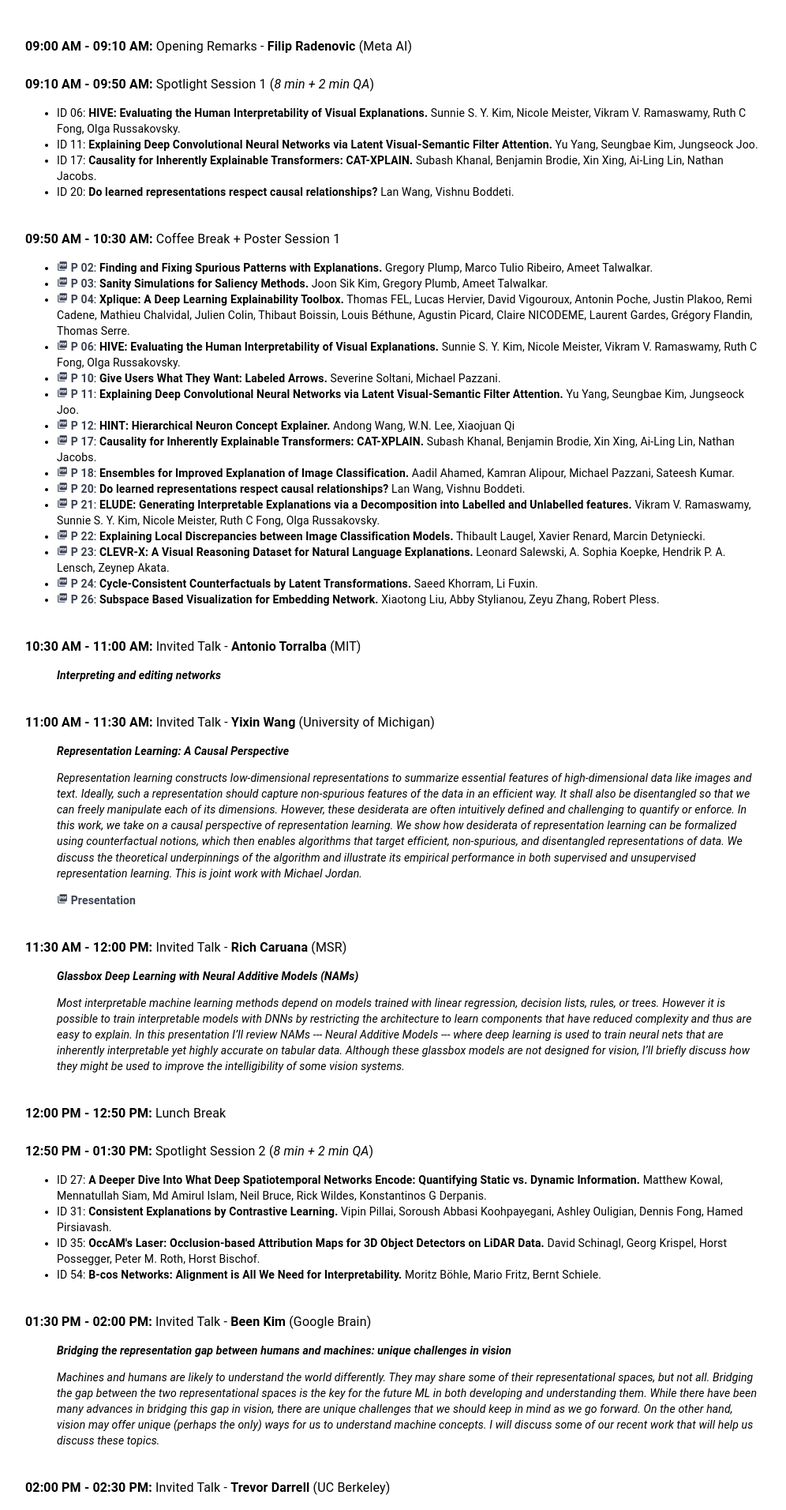
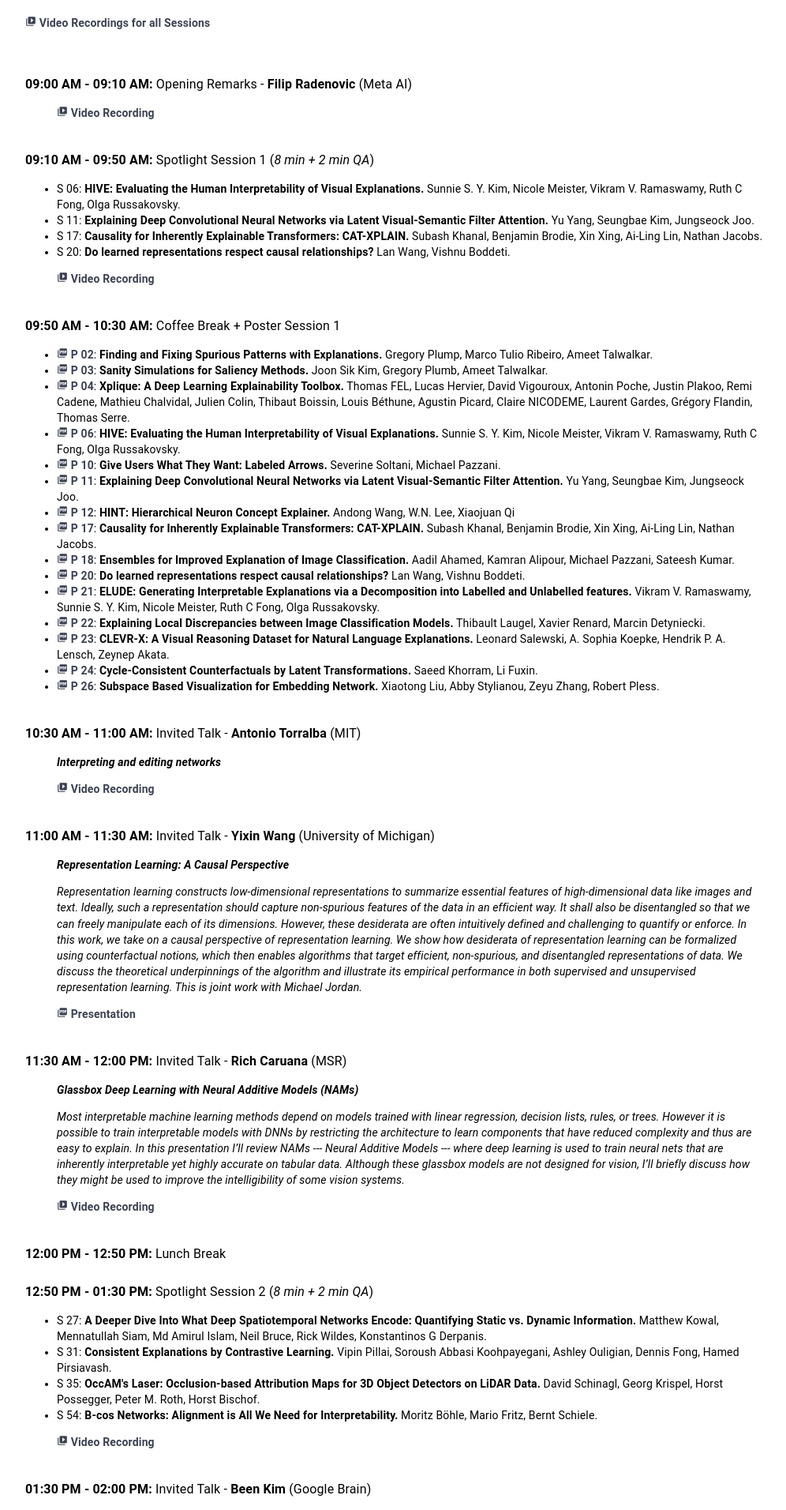
Before and after one commit to xai4cv/xai4cv.github.io, a React (Create React App) app: page /workshop-schedule in a window 1280 px wide. Shown: the part 480-2392 px from the top of the page at 79% size, without its empty margins (140-1136 px from the left). Built offline with nearby package versions, Linux system fonts and the light colour scheme.

Commit message:
Add video recordings for all sessions.

```diff
--- a/src/components/Workshop.js
+++ b/src/components/Workshop.js
@@ -6,6 +6,7 @@ import Grid from '@material-ui/core/Grid';
 import People from './People';
 import Speakers from './Speakers';
 import Link from '@material-ui/core/Link';
+import VideoIcon from '@material-ui/icons/VideoLibrary';
 
 
 const styles = theme => ({
@@ -300,7 +301,8 @@ class Workshop extends React.Component {
                                             variant="body1"
                                             align="left"
                                             >
-                                            Detailed schedule available at <Link target="_blank" rel="noopener" href="./workshop-schedule"><b>xai4cv.github.io/workshop-schedule</b></Link>.
+                                            Detailed schedule available at <Link target="_blank" rel="noopener" href="./workshop-schedule"><b>xai4cv.github.io/workshop-schedule</b></Link>. <br />
+                                            Video recordings for all sessions available on <Link target="_blank" rel="noopener" href="https://youtube.com/playlist?list=PLmTZeha8o7E9cRtwmOOuVBzpSsAN0smk1"><b><VideoIcon fontSize="inherit"/> YouTube</b></Link>.
                                         </Typography>
                                     </Grid>
 
--- a/src/components/WorkshopSchedule.js
+++ b/src/components/WorkshopSchedule.js
@@ -6,6 +6,7 @@ import Grid from '@material-ui/core/Grid';
 import Speakers from './Speakers';
 import Link from '@material-ui/core/Link';
 import PDFIcon from '@material-ui/icons/PictureAsPdf';
+import VideoIcon from '@material-ui/icons/VideoLibrary';
 import People from './People';
 
 
@@ -104,7 +105,11 @@ class WorkshopSchedule extends React.Component {
                                         >
                                             <b>Date:</b> Monday, June 20, 2022 <br />
                                             <b>Venue:</b> New Orleans Ernest N. Morial Convention Center, New Orleans, Louisiana <br />
-                                            <b>Location:</b> 208-210 <br />
+                                            <b>Location:</b> 208-210 <br /><br />
+                                        </Typography>
+
+                                        <Typography className={classes.SectionHeader} variant="body2" align="left">
+                                            <Link target="_blank" rel="noopener" href="https://youtube.com/playlist?list=PLmTZeha8o7E9cRtwmOOuVBzpSsAN0smk1"><b><VideoIcon fontSize="inherit"/> Video Recordings for all Sessions</b></Link>
                                         </Typography>
                                     </Grid>
 
@@ -116,6 +121,12 @@ class WorkshopSchedule extends React.Component {
                                             <Typography className={classes.SectionHeader} variant="body1" align="left">
                                                 <b>09:00 AM - 09:10 AM: </b> Opening Remarks - <b>Filip Radenovic</b> (Meta AI)
                                             </Typography>
+
+                                            <Typography className={classes.SectionHeader} variant="body2" align="left">
+                                                <ul>
+                                                    <Link target="_blank" rel="noopener" href="https://youtu.be/_FhGrL3Fm2o"><b><VideoIcon fontSize="inherit"/> Video Recording</b></Link>
+                                                </ul>
+                                            </Typography>
                                         </Grid>
                                     </Grid>
 
@@ -126,10 +137,16 @@ class WorkshopSchedule extends React.Component {
                                             </Typography>
                                             <Typography className={classes.SectionHeader} variant="body2" align="left">
                                                 <ul>
-                                                    <li>ID 06: <b>HIVE: Evaluating the Human Interpretability of Visual Explanations.</b> Sunnie S. Y. Kim, Nicole Meister, Vikram V. Ramaswamy, Ruth C Fong, Olga Russakovsky.</li>
-                                                    <li>ID 11: <b>Explaining Deep Convolutional Neural Networks via Latent Visual-Semantic Filter Attention.</b> Yu Yang, Seungbae Kim, Jungseock Joo.</li>
-                                                    <li>ID 17: <b>Causality for Inherently Explainable Transformers: CAT-XPLAIN.</b> Subash Khanal, Benjamin Brodie, Xin Xing, Ai-Ling Lin, Nathan Jacobs.</li>
-                                                    <li>ID 20: <b>Do learned representations respect causal relationships?</b> Lan Wang, Vishnu Boddeti.</li>
+                                                    <li>S 06: <b>HIVE: Evaluating the Human Interpretability of Visual Explanations.</b> Sunnie S. Y. Kim, Nicole Meister, Vikram V. Ramaswamy, Ruth C Fong, Olga Russakovsky.</li>
+                                                    <li>S 11: <b>Explaining Deep Convolutional Neural Networks via Latent Visual-Semantic Filter Attention.</b> Yu Yang, Seungbae Kim, Jungseock Joo.</li>
+                                                    <li>S 17: <b>Causality for Inherently Explainable Transformers: CAT-XPLAIN.</b> Subash Khanal, Benjamin Brodie, Xin Xing, Ai-Ling Lin, Nathan Jacobs.</li>
+                                                    <li>S 20: <b>Do learned representations respect causal relationships?</b> Lan Wang, Vishnu Boddeti.</li>
+                                                </ul>
+                                            </Typography>
+
+                                            <Typography className={classes.SectionHeader} variant="body2" align="left">
+                                                <ul>
+                                                    <Link target="_blank" rel="noopener" href="https://youtu.be/7uysq-qAtr4"><b><VideoIcon fontSize="inherit"/> Video Recording</b></Link>
                                                 </ul>
                                             </Typography>
                                         </Grid>
@@ -171,6 +188,12 @@ class WorkshopSchedule extends React.Component {
                                             <Typography className={classes.SectionHeader} variant="body2" align="left">
                                                 <ul>
                                                     <b><i>Interpreting and editing networks</i></b>
+                                                </ul>
+                                            </Typography>
+
+                                            <Typography className={classes.SectionHeader} variant="body2" align="left">
+                                                <ul>
+                                                    <Link target="_blank" rel="noopener" href="https://youtu.be/opNPswunmfY"><b><VideoIcon fontSize="inherit"/> Video Recording</b></Link>
                                                 </ul>
                                             </Typography>
                                         </Grid>
@@ -221,6 +244,12 @@ class WorkshopSchedule extends React.Component {
                                                     <i>Most interpretable machine learning methods depend on models trained with linear regression, decision lists, rules, or trees.  However it is possible to train interpretable models with DNNs by restricting the architecture to learn components that have reduced complexity and thus are easy to explain.  In this presentation I’ll review NAMs --- Neural Additive Models --- where deep learning is used to train neural nets that are inherently interpretable yet highly accurate on tabular data.  Although these glassbox models are not designed for vision, I’ll briefly discuss how they might be used to improve the intelligibility of some vision systems.</i>
                                                 </ul>
                                             </Typography>
+
+                                            <Typography className={classes.SectionHeader} variant="body2" align="left">
+                                                <ul>
+                                                    <Link target="_blank" rel="noopener" href="https://youtu.be/cxc0zY0Btf4"><b><VideoIcon fontSize="inherit"/> Video Recording</b></Link>
+                                                </ul>
+                                            </Typography>
                                         </Grid>
                                     </Grid>
 
@@ -239,10 +268,16 @@ class WorkshopSchedule extends React.Component {
                                             </Typography>
                                             <Typography className={classes.SectionHeader} variant="body2" align="left">
                                                 <ul>
-                                                    <li>ID 27: <b>A Deeper Dive Into What Deep Spatiotemporal Networks Encode: Quantifying Static vs. Dynamic Information.</b> Matthew Kowal, Mennatullah Siam, Md Amirul Islam, Neil Bruce, Rick Wildes, Konstantinos G Derpanis.</li>
-                                                    <li>ID 31: <b>Consistent Explanations by Contrastive Learning.</b> Vipin Pillai, Soroush Abbasi Koohpayegani, Ashley Ouligian, Dennis Fong, Hamed Pirsiavash.</li>
-                                                    <li>ID 35: <b>OccAM's Laser: Occlusion-based Attribution Maps for 3D Object Detectors on LiDAR Data.</b> David Schinagl, Georg Krispel, Horst Possegger, Peter M. Roth, Horst Bischof.</li>
-                                                    <li>ID 54: <b>B-cos Networks: Alignment is All We Need for Interpretability.</b> Moritz Böhle, Mario Fritz, Bernt Schiele.</li>
+                                                    <li>S 27: <b>A Deeper Dive Into What Deep Spatiotemporal Networks Encode: Quantifying Static vs. Dynamic Information.</b> Matthew Kowal, Mennatullah Siam, Md Amirul Islam, Neil Bruce, Rick Wildes, Konstantinos G Derpanis.</li>
+                                                    <li>S 31: <b>Consistent Explanations by Contrastive Learning.</b> Vipin Pillai, Soroush Abbasi Koohpayegani, Ashley Ouligian, Dennis Fong, Hamed Pirsiavash.</li>
+                                                    <li>S 35: <b>OccAM's Laser: Occlusion-based Attribution Maps for 3D Object Detectors on LiDAR Data.</b> David Schinagl, Georg Krispel, Horst Possegger, Peter M. Roth, Horst Bischof.</li>
+                                                    <li>S 54: <b>B-cos Networks: Alignment is All We Need for Interpretability.</b> Moritz Böhle, Mario Fritz, Bernt Schiele.</li>
+                                                </ul>
+                                            </Typography>
+
+                                            <Typography className={classes.SectionHeader} variant="body2" align="left">
+                                                <ul>
+                                                    <Link target="_blank" rel="noopener" href="https://youtu.be/KnMFDeMk9Us"><b><VideoIcon fontSize="inherit"/> Video Recording</b></Link>
                                                 </ul>
                                             </Typography>
                                         </Grid>
@@ -265,6 +300,12 @@ class WorkshopSchedule extends React.Component {
                                                     <i>Machines and humans are likely to understand the world differently. They may share some of their representational spaces, but not all. Bridging the gap between the two representational spaces is the key for the future ML in both developing and understanding them. While there have been many advances in bridging this gap in vision, there are unique challenges that we should keep in mind as we go forward. On the other hand, vision may offer unique (perhaps the only) ways for us to understand machine concepts. I will discuss some of our recent work that will help us discuss these topics.</i>
                                                 </ul>
                                             </Typography>
+
+                                            <Typography className={classes.SectionHeader} variant="body2" align="left">
+                                                <ul>
+                                                    <Link target="_blank" rel="noopener" href="https://youtu.be/bKpxteeXSh4"><b><VideoIcon fontSize="inherit"/> Video Recording</b></Link>
+                                                </ul>
+                                            </Typography>
                                         </Grid>
                                     </Grid>
 
@@ -283,6 +324,12 @@ class WorkshopSchedule extends React.Component {
                                             <Typography className={classes.SectionHeader} variant="body2" align="left">
                                                 <ul>
                                                     <i>Explainable AI can augment or interpret existing AI models to allow them to be more transparent to human users and/or developers.  This can lead to greater acceptance and understanding of an AI agent's actions and capabilities.  XAI techniques also can lead to more performant systems, when an inverse explanation process is employed to provide advice to an AI agent.  In this talk I'll review recent progress towards explainable and advisable systems, including continual learning methods that learn to "remember for the right reasons", methods for dealing with heavily biased datasets based on attention advice, and recent work on language-based advice for visual classification.  By developing AI systems that can explain themselves, we find that we can use those same mechanisms to teach them to become better at what they need to do.</i>
+                                                </ul>
+                                            </Typography>
+
+                                            <Typography className={classes.SectionHeader} variant="body2" align="left">
+                                                <ul>
+                                                    <Link target="_blank" rel="noopener" href="https://youtu.be/74TE4NRiuaQ"><b><VideoIcon fontSize="inherit"/> Video Recording</b></Link>
                                                 </ul>
                                             </Typography>
                                         </Grid>
@@ -332,6 +379,12 @@ class WorkshopSchedule extends React.Component {
                                                     <i>Objective criteria to evaluate explanations of machine learning models are a critical ingredient in bringing greater rigor to the field of explainable artificial intelligence. We discuss three such criteria that each target different classes of explanations. In the first, targeted at real-valued feature importance explanations, we define a class of “infidelity” measures that capture how well the explanations match the ML models. We show that instances of such infidelity minimizing explanations correspond to many popular recently proposed explanations and, moreover, can be shown to satisfy well-known game-theoretic axiomatic properties. In the second, targeted to feature set explanations, we define a robustness analysis-based criterion and show that deriving explainable feature sets based on the robustness criterion yields more qualitatively impressive explanations. Lastly, for sample explanations, we provide a decomposition-based representer criterion that allows us to provide very scalable and compelling classes of sample-based explanations. Joint with Chih-Kuan Yeh.</i>
                                                 </ul>
                                             </Typography>
+
+                                            <Typography className={classes.SectionHeader} variant="body2" align="left">
+                                                <ul>
+                                                    <Link target="_blank" rel="noopener" href="https://youtu.be/lBiuROaEvnw"><b><VideoIcon fontSize="inherit"/> Video Recording</b></Link>
+                                                </ul>
+                                            </Typography>
                                         </Grid>
                                     </Grid>
 
@@ -352,6 +405,12 @@ class WorkshopSchedule extends React.Component {
                                                     <i>The COVID-19 pandemic and needs that arose were a test for real-world application of computer vision models in healthcare. In this talk I will first discuss how computer vision models that were developed during the pandemic fared, including with respect to explainability. I will then discuss learning cross-modal representation spaces towards explainability, in the context of medical imaging. Finally I will discuss work on more generally investigating the structure of cross-modal representation spaces, in particular the phenomenon of modality gap, and its implications.</i>
                                                 </ul>
                                             </Typography>
+
+                                            <Typography className={classes.SectionHeader} variant="body2" align="left">
+                                                <ul>
+                                                    <Link target="_blank" rel="noopener" href="https://youtu.be/aPoDbpnpC7I"><b><VideoIcon fontSize="inherit"/> Video Recording</b></Link>
+                                                </ul>
+                                            </Typography>
                                         </Grid>
                                     </Grid>
 
@@ -359,6 +418,18 @@ class WorkshopSchedule extends React.Component {
                                         <Grid item xs={12} lg={12} className={classes.gridItem}>
                                             <Typography className={classes.SectionHeader} variant="body1" align="left">
                                                 <b>04:10 PM - 04:40 PM: </b> Invited Talk - <b>Hima Lakkaraju</b> (Harvard University)
+                                            </Typography>
+
+                                            <Typography className={classes.SectionHeader} variant="body2" align="left">
+                                                <ul>
+                                                    <b><i>Bringing Order to the Chaos: Probing the Disagreement Problem in XAI</i></b>
+                                                </ul>
+                                            </Typography>
+
+                                            <Typography className={classes.SectionHeader} variant="body2" align="left">
+                                                <ul>
+                                                    <Link target="_blank" rel="noopener" href="https://youtu.be/8ptuYPxxRbk"><b><VideoIcon fontSize="inherit"/> Video Recording</b></Link>
+                                                </ul>
                                             </Typography>
                                         </Grid>
                                     </Grid>
@@ -392,6 +463,12 @@ class WorkshopSchedule extends React.Component {
                                             <Typography className={classes.SectionHeader} variant="body2" align="left">
                                                 <ul>
                                                     <i><b>Discussion lead by: </b> Filip Radenovic, Deepti Ghardiyaram, Devi Parikh.</i>
+                                                </ul>
+                                            </Typography>
+
+                                            <Typography className={classes.SectionHeader} variant="body2" align="left">
+                                                <ul>
+                                                    <Link target="_blank" rel="noopener" href="https://youtu.be/wGPNW_H_z5w"><b><VideoIcon fontSize="inherit"/> Video Recording</b></Link>
                                                 </ul>
                                             </Typography>
                                         </Grid>
```
